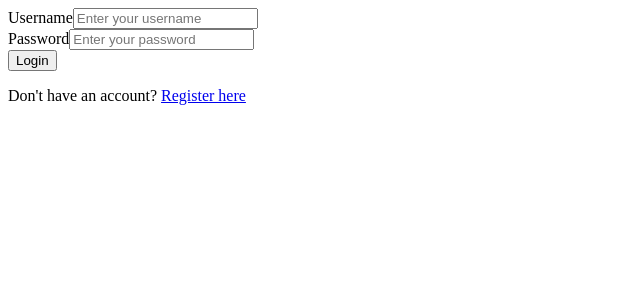
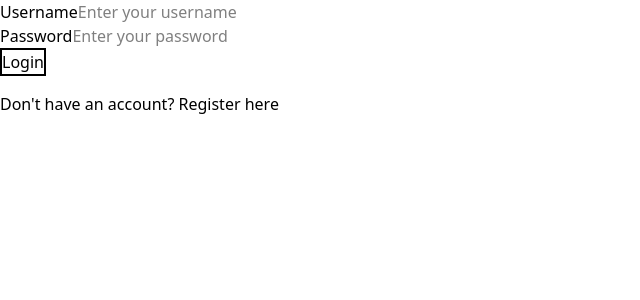
Before and after one commit to shivamlikhar29/TrackEat, a React (Vite) app in the folder frontend/: page /login in a window 1280 px wide. Shown: the top 300 px of the page, without its empty margins (0-640 px from the left). Built offline with nearby package versions, Linux system fonts and the light colour scheme.

Commit message:
TailwindCSS Setup

```diff
--- a/frontend/package.json
+++ b/frontend/package.json
@@ -10,6 +10,7 @@
     "preview": "vite preview"
   },
   "dependencies": {
+    "@tailwindcss/vite": "^4.1.7",
     "axios": "^1.9.0",
     "react": "^19.1.0",
     "react-dom": "^19.1.0",
--- a/frontend/src/App.jsx
+++ b/frontend/src/App.jsx
@@ -1,5 +1,5 @@
 // src/App.js
-import React from "react";
+import React, { useState, useEffect } from "react";
 import { BrowserRouter as Router, Routes, Route, Navigate } from "react-router-dom";
 import Home from "./pages/Home";
 import Login from "./pages/Login";
@@ -8,23 +8,24 @@ import Dashboard from "./pages/Dashboard";
 import PrivateRoute from "./components/PrivateRoute";
 
 function App() {
-  const token = localStorage.getItem("token");
+  const [token, setToken] = useState(null);
+  const [loading, setLoading] = useState(true); // ⏳ Add loading state
+
+  useEffect(() => {
+    const storedToken = localStorage.getItem("token");
+    setToken(storedToken);
+    setLoading(false); // ✅ Done loading
+  }, []);
+
+  if (loading) return <div>Loading...</div>; // ✅ Prevents early redirect
 
   return (
     <Router>
       <Routes>
-
-        <Route path="/" element={token ? <Navigate to="/dashboard" replace/> : <Home />} />
-        <Route path="/login" element={token ? <Navigate to="/dashboard" replace/> : <Login />} />
-        <Route path="/register" element={token ? <Navigate to="/dashboard" replace/> : <Register />} />
-        <Route
-          path="/dashboard"
-          element={
-            <PrivateRoute>
-              <Dashboard />
-            </PrivateRoute>
-          }
-        />
+        <Route path="/" element={token ? <Navigate to="/dashboard" replace /> : <Home />} />
+        <Route path="/login" element={token ? <Navigate to="/dashboard" replace /> : <Login />} />
+        <Route path="/register" element={token ? <Navigate to="/dashboard" replace /> : <Register />} />
+        <Route path="/dashboard" element={<PrivateRoute><Dashboard /></PrivateRoute>} />
       </Routes>
     </Router>
   );
--- a/frontend/src/index.css
+++ b/frontend/src/index.css
@@ -0,0 +1 @@
+@import "tailwindcss";
--- a/frontend/src/main.jsx
+++ b/frontend/src/main.jsx
@@ -1,4 +1,5 @@
 import React from 'react';
+import './index.css';
 import ReactDOM from 'react-dom/client';
 import { BrowserRouter } from 'react-router-dom';
 import App from './App';
--- a/frontend/src/pages/Login.jsx
+++ b/frontend/src/pages/Login.jsx
@@ -61,7 +61,7 @@ function Login() {
           />
         </div>
 
-        <button type="submit">Login</button>
+        <button className="border-2" type="submit">Login</button>
       </form>
 
       <p style={{ marginTop: "1rem" }}>
--- /dev/null
+++ b/frontend/vite.config.js
@@ -0,0 +1,11 @@
+import { defineConfig } from 'vite'
+import react from '@vitejs/plugin-react'
+import tailwindcss from '@tailwindcss/vite'
+
+
+export default defineConfig({
+     plugins: [
+        tailwindcss(),
+        react(),
+     ],
+    })
```
Also changed, not shown: 1 other file (tests, documents, lock files or other folders).
